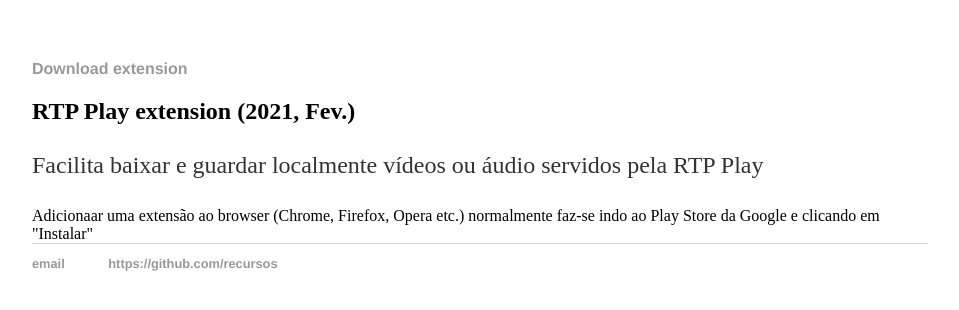
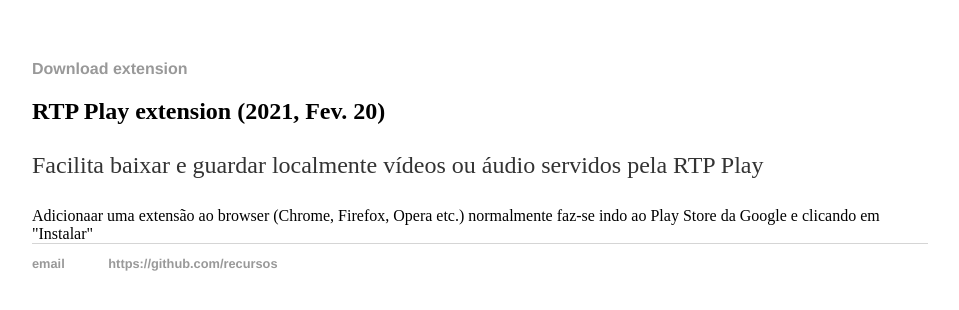
Before and after one commit to rtpplay/recursos.github.io, a Jekyll site: the page built from index.html, in a window 1280 px wide. Shown: the top 310 px of the page, without its empty margins (160-1119 px from the left). Built offline with Jekyll 4.4.1, drawn with Linux system fonts in a browser that asks for light colours.

Commit message:
Update index.html

```diff
--- a/index.html
+++ b/index.html
@@ -3,7 +3,7 @@
 title: RTP Play extension
 ---
 <div class="blurb">
-	<h2>RTP Play extension (2021, Fev.)</h2>
+	<h2>RTP Play extension (2021, Fev. 20)</h2>
 	<p>Facilita baixar e guardar localmente vídeos ou áudio servidos pela RTP Play</p>
 </div><!-- /.blurb -->
 <div>
```
